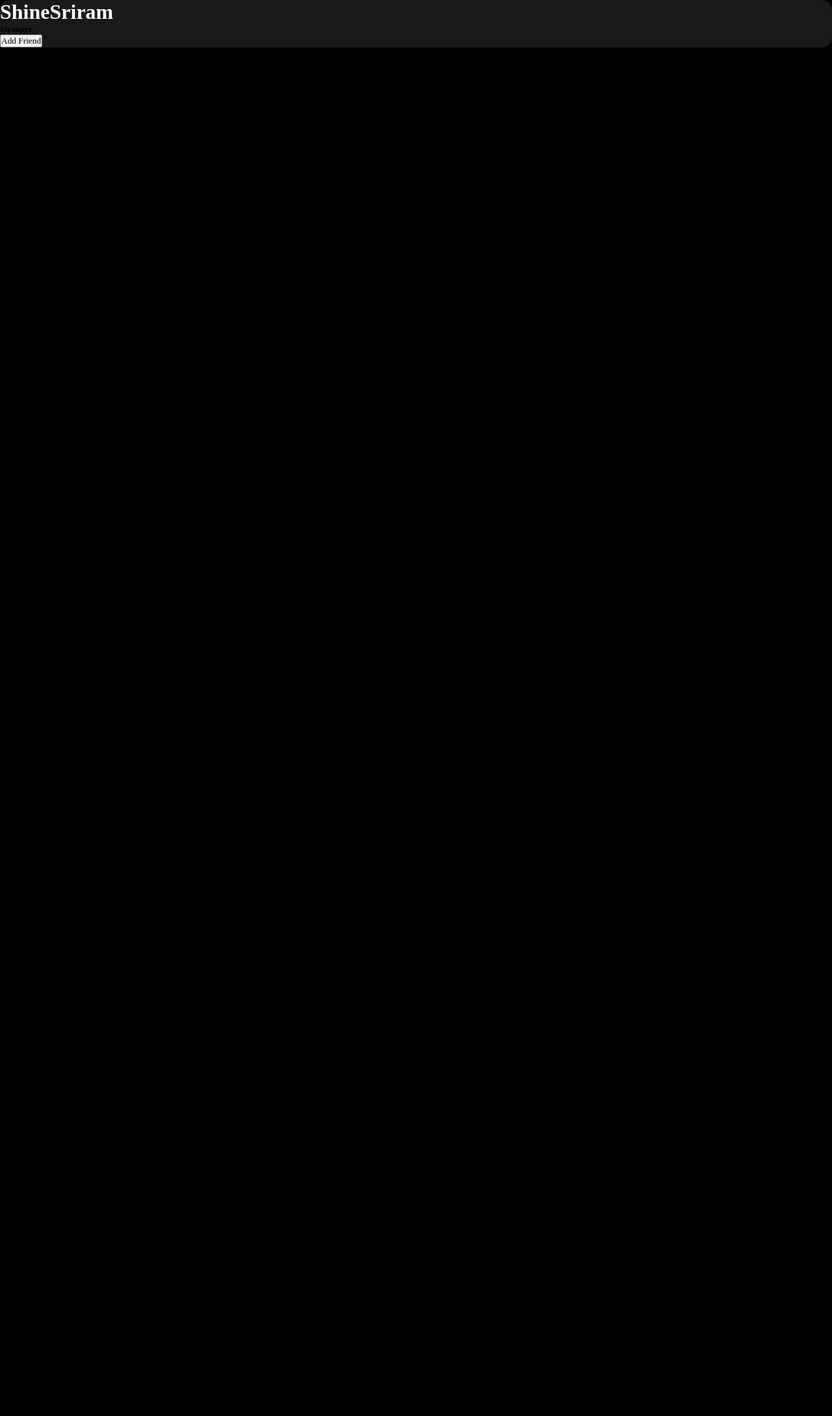
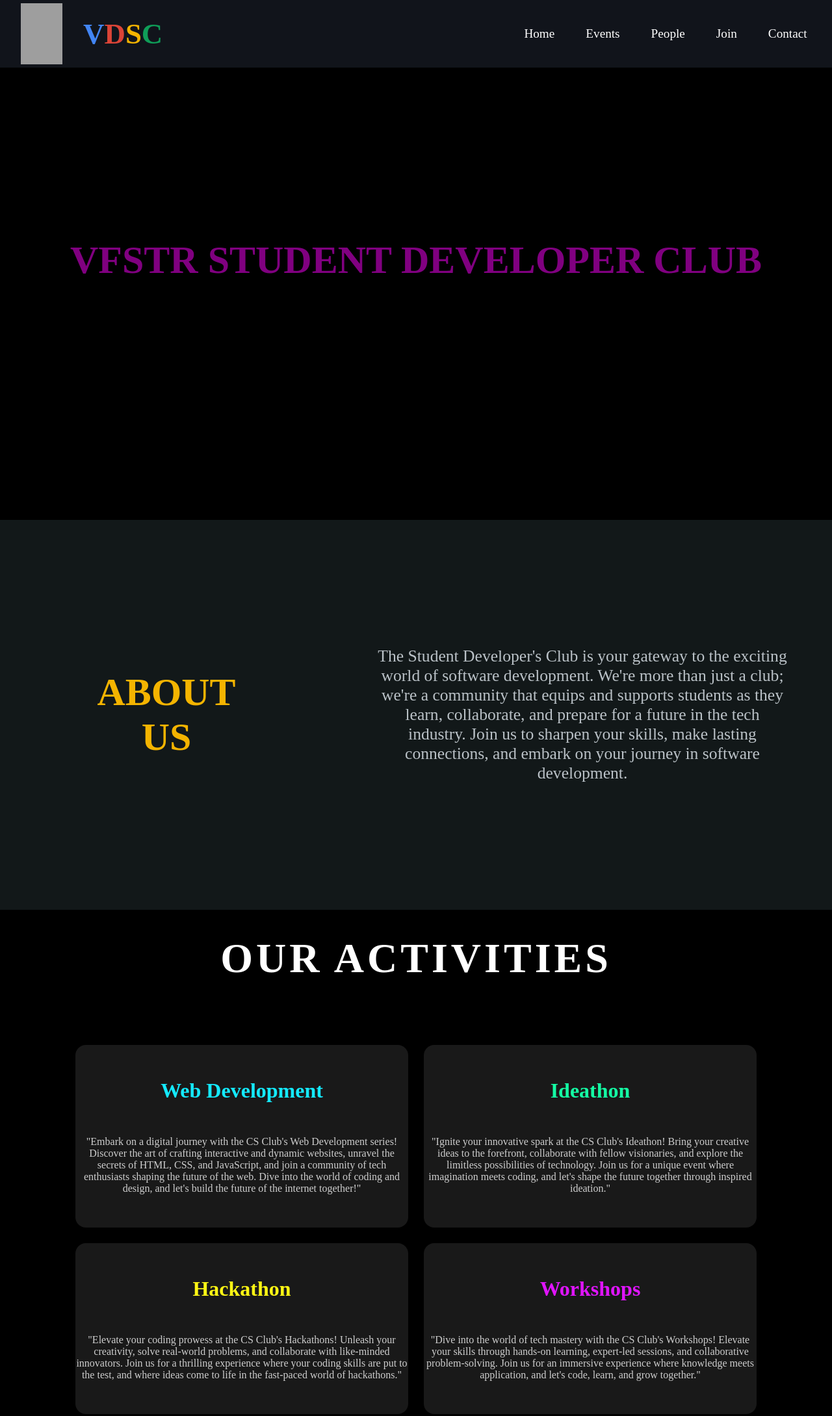
Before and after one commit to KannaShine/club, a plain HTML site: page index.html in a window 1280 px wide. Shown: the top 2179 px of the page at 65% size. Before the commit the page ends 800 px from the top, so only its background shows below. Drawn offline with nearby package versions, Linux system fonts and the light colour scheme; files that its build step writes are made by us from their sources; grey boxes are pictures that could not be loaded; a web font is replaced by a local one.

Commit message:
Update index.html

```diff
--- a/index.html
+++ b/index.html
@@ -3,34 +3,100 @@
 <head>
     <meta charset="UTF-8">
     <meta name="viewport" content="width=device-width, initial-scale=1.0">
-    <title>Document</title>
-    <link href="https://cdn.jsdelivr.net/npm/remixicon@3.5.0/fonts/remixicon.css" rel="stylesheet">
+    <title>CS_Club</title>
     <link rel="stylesheet" href="styles.css">
+    <link rel="stylesheet" href="https://cdnjs.cloudflare.com/ajax/libs/font-awesome/6.4.2/css/all.min.css" integrity="sha512-z3gLpd7yknf1YoNbCzqRKc4qyor8gaKU1qmn+CShxbuBusANI9QpRohGBreCFkKxLhei6S9CQXFEbbKuqLg0DA==" crossorigin="anonymous" referrerpolicy="no-referrer" />
+    <link rel="preconnect" href="https://fonts.googleapis.com">
+    <link rel="preconnect" href="https://fonts.gstatic.com" crossorigin>
+    <link href="https://fonts.googleapis.com/css2?family=Barlow+Condensed:wght@300&family=Poppins:wght@500&display=swap" rel="stylesheet">
+    <link href="https://fonts.cdnfonts.com/css/gilroy" rel="stylesheet">
+    <!-- <link rel="stylesheet" href="/CS_Club/bootstrap-5.3.2-dist/css/bootstrap.css"> -->
 </head>
 <body>
-    <!-- first one -->
-    <div class="card">
-    <img src="babe365.jpg" alt="" class="cardimg">
-    <h1>ShineSriram</h1>
-    <h5>Stranger</h5>
-    <div class="btncontainer">
-        <button class="frndbtn" id="addfrndbtn">Add Friend</button>
-    </div>
-   </div>
+    <header>
+        <nav>
+            <div class="navContainer">
+                <div class="navlogo">
+                    <div class="vig-logo" fill="url">
+                        <img src="https://upload.wikimedia.org/wikipedia/commons/a/ae/Vignan_logo.png" alt="">
+                    </div>
+                    <h3><span id="V">V</span><span id="D">D</span><span id="S">S</span><span id="C">C</span></h3>
+                </div>
+                <div class="navlist">
+                    <a href="/CS_Club/index.html" class="navListItem">Home</a>
+                    <a href="/CS_Club/events.html" class="navListItem">Events</a>
+                    <a href="/CS_Club/profile.html" class="navListItem">People</a>
+                    <a href="/CS_Club/join.html" class="navListItem">Join</a>
+                    <a href="/CS_Club/contact.html" class="navListItem">Contact</a>
+                </div>
+                <i class="fa-solid fa-bars" id="navmenu"></i>
+            </div>
+            <div class="navmenudropbox">
+                <ul>
+                    <li><a href="/CS_Club/index.html">Home</a></li>
+                    <li><a href="/CS_Club/events.html">Events</a></li>
+                    <li><a href="/CS_Club/profile.html">People</a></li>
+                    <li><a href="/CS_Club/join.html">Join</a></li>
+                    <li><a href="/CS_Club/contact.html">Contact</a></li>
+                </ul>
+            </div>
+        </nav>
+    </header>
+    <main>
 
-   <!-- second one -->
-   <!-- <div class="container">
-        <img src="https://images.unsplash.com/photo-1529778873920-4da4926a72c2?auto=format&fit=crop&q=60&w=600&ixlib=rb-4.0.3&ixid=M3wxMjA3fDB8MHxzZWFyY2h8MTh8fGN1dGUlMjBjYXQlMjBwb3J0cmFpdHxlbnwwfHwwfHx8MA%3D%3D" alt="">
-        <i class="ri-heart-fill" id="hearticon"></i>
-   </div> -->
+        <section>
+            <div class="clubName" id="top"><h1>VFSTR STUDENT DEVELOPER CLUB</h1></div>
+        </section>
 
-   <!-- third one -->
-   <!-- <div class="main">
-    <h1>ShineSriram</h1>
-    <div class="cursor"></div>
-   </div> -->
+        <section>
+            <div class="aboutUs">
+                <div class="aboutustitle">
+                    <h3>ABOUT US</h3>
+                </div>
+                <div class="aboutuscontent">
+                    <p>The Student Developer's Club is your gateway to the exciting world of software development. We're more than just a club; we're a community that equips and supports students as they learn, collaborate, and prepare for a future in the tech industry. Join us to sharpen your skills, make lasting connections, and embark on your journey in software development.</p>
+                </div>
+            </div>
+        </section>
 
-   <!-- fourth one -->
+        <section>
+           <div class="ouractivities">
+                <div class="activityheadingdiv">
+                    <h1 id="activityheading">OUR ACTIVITIES</h1>
+                </div>
+                <div class="cardscontainer">
+                    <div class="card card1">
+                        <h1 style="color:#14EAFF">Web Development</h1>
+                        <p>"Embark on a digital journey with the CS Club's Web Development series! Discover the art of crafting interactive and dynamic websites, unravel the secrets of HTML, CSS, and JavaScript, and join a community of tech enthusiasts shaping the future of the web. Dive into the world of coding and design, and let's build the future of the internet together!"</p>
+                    </div>
+                    <div class="card card2">
+                        <h1 style="color:#14ffa5">Ideathon</h1>
+                        <p>"Ignite your innovative spark at the CS Club's Ideathon! Bring your creative ideas to the forefront, collaborate with fellow visionaries, and explore the limitless possibilities of technology. Join us for a unique event where imagination meets coding, and let's shape the future together through inspired ideation."</p>
+                    </div>
+                    <div class="card card3">
+                        <h1 style="color:#fff714">Hackathon</h1>
+                        <p>"Elevate your coding prowess at the CS Club's Hackathons! Unleash your creativity, solve real-world problems, and collaborate with like-minded innovators. Join us for a thrilling experience where your coding skills are put to the test, and where ideas come to life in the fast-paced world of hackathons."</p>
+                    </div>
+                    <div class="card card4">
+                        <h1 style="color:#e014ff">Workshops</h1>
+                        <p>"Dive into the world of tech mastery with the CS Club's Workshops! Elevate your skills through hands-on learning, expert-led sessions, and collaborative problem-solving. Join us for an immersive experience where knowledge meets application, and let's code, learn, and grow together."</p>
+                    </div>
+                </div>
+           </div>
+        </section>
+        <section>
+            <div class="joinlink">
+                <h1>BE A PART OF US.</h1>
+                <a href="/CS_Club/join.html"><button class="joinbutton" onclick="">Join Us</button></a>
+            </div>
+        </section>
+    </main>
+    <footer>
+        <div class="footercontent">
+            <p>Made with ❤️ by Dev-Club</p>
+        </div>
+    </footer>
 </body>
-<script src="playscript.js"></script>
+<script src="script.js"></script>
+<script src="https://unpkg.com/typed.js@2.0.16/dist/typed.umd.js"></script>
 </html>
```
